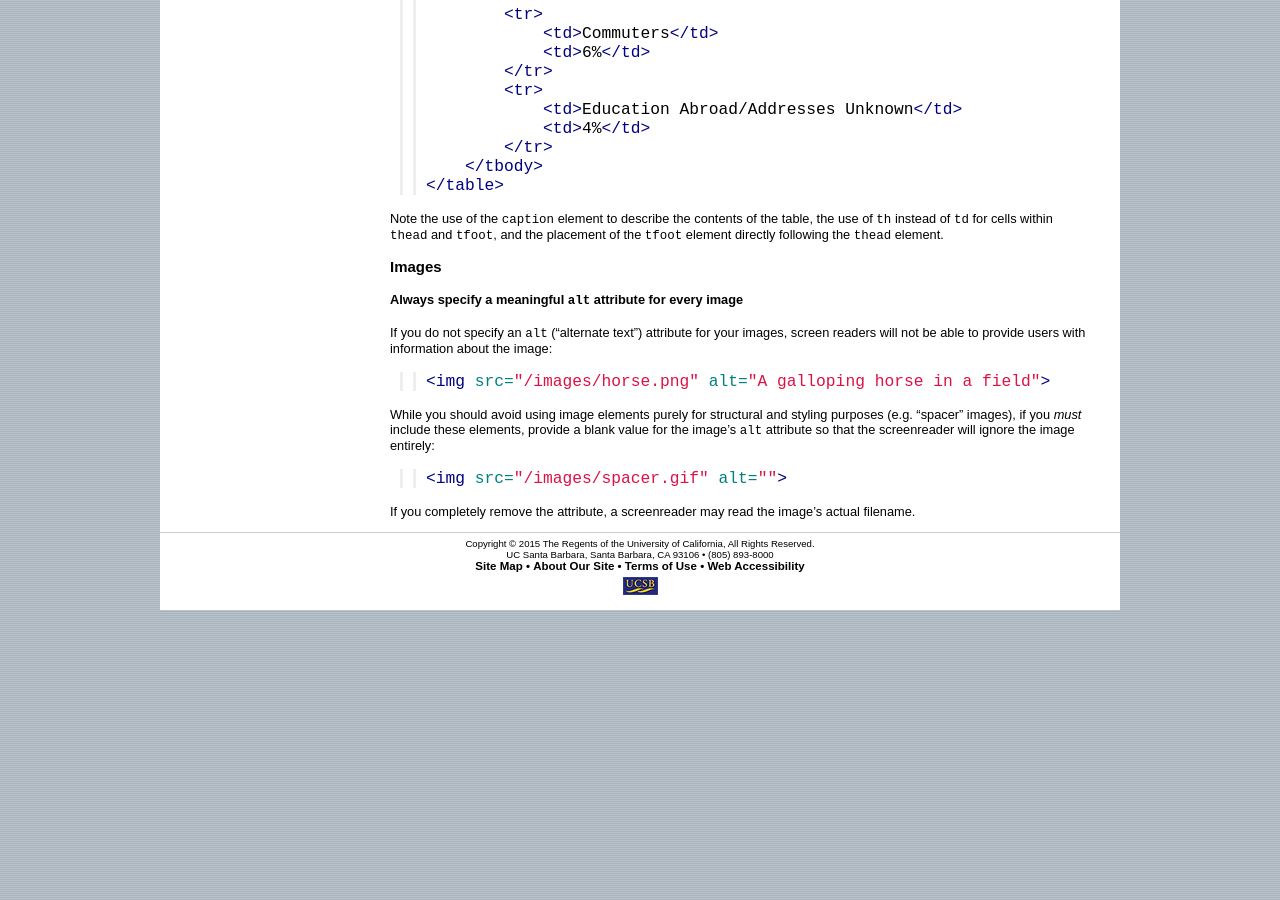
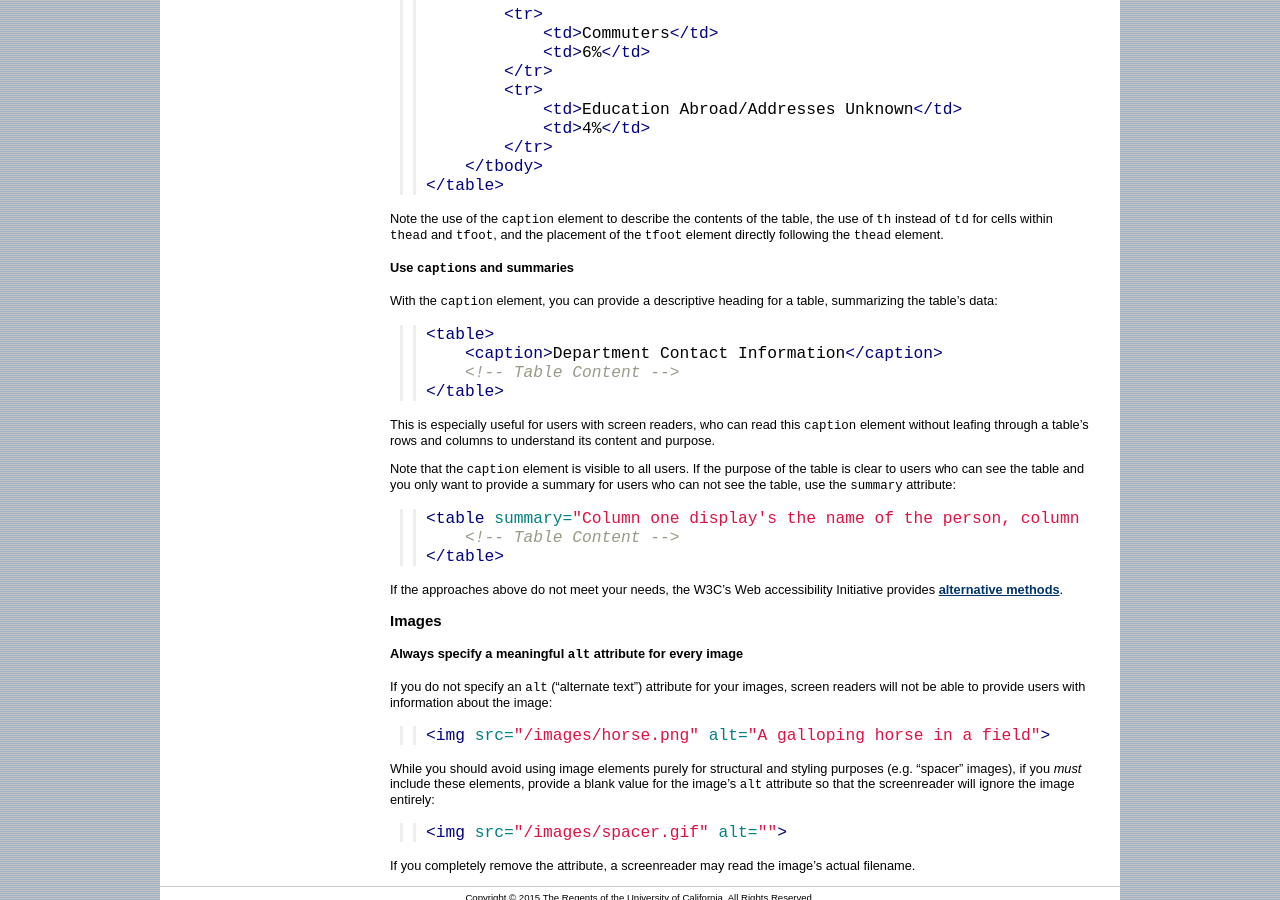
Before and after one commit to ucsb/webguide, a Jekyll site: the page built from html.md, in a window 1280 px wide and 900 px high, scrolled down 3093 px. Built offline with Jekyll 4.4.1, drawn with Linux system fonts in a browser that asks for light colours; nearby versions of some CDN libraries; before the commit the page ends 3703 px from its top, so only the background shows below that.

Commit message:
Added note about table captions and summaries

````diff
--- a/html.md
+++ b/html.md
@@ -213,6 +213,35 @@ Note the use of the `caption` element to describe the contents of the table,
 the use of `th` instead of `td` for cells within `thead` and `tfoot`, and the
 placement of the `tfoot` element directly following the `thead` element.
 
+#### Use `caption`s and summaries
+
+With the `caption` element, you can provide a descriptive heading for a table,
+summarizing the table's data:
+
+```html
+<table>
+    <caption>Department Contact Information</caption>
+    <!-- Table Content -->
+</table>
+```
+
+This is especially useful for users with screen readers, who can read this
+`caption` element without leafing through a table's rows and columns to
+understand its content and purpose.
+
+Note that the `caption` element is visible to all users. If the purpose of the
+table is clear to users who can see the table and you only want to provide a
+summary for users who can not see the table, use the `summary` attribute:
+
+```html
+<table summary="Column one display's the name of the person, column two displays their phone number">
+    <!-- Table Content -->
+</table>
+```
+
+If the approaches above do not meet your needs, the W3C's Web accessibility
+Initiative provides [alternative methods](https://www.w3.org/WAI/tutorials/tables/caption-summary/).
+
 ### Images
 
 <!-- -->
````
